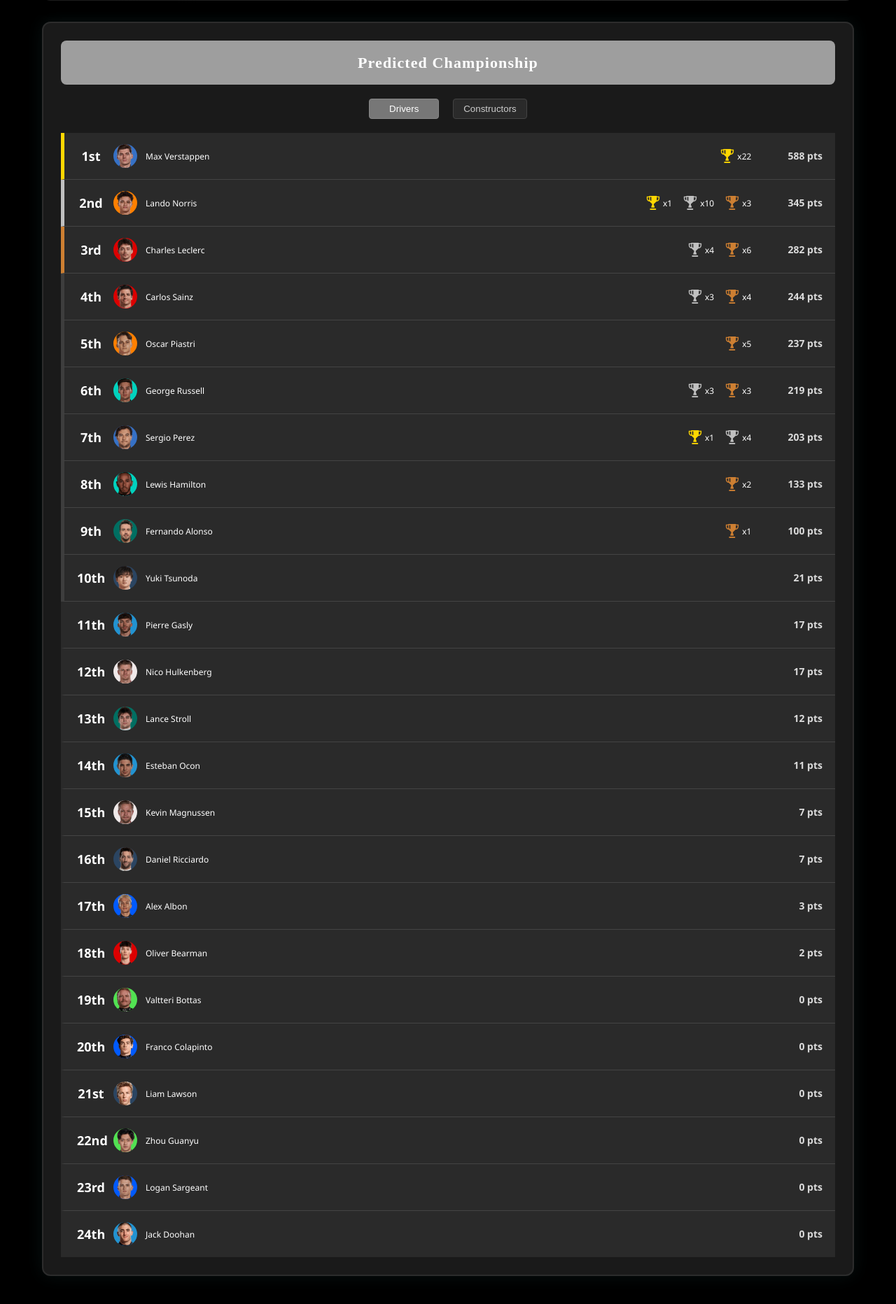
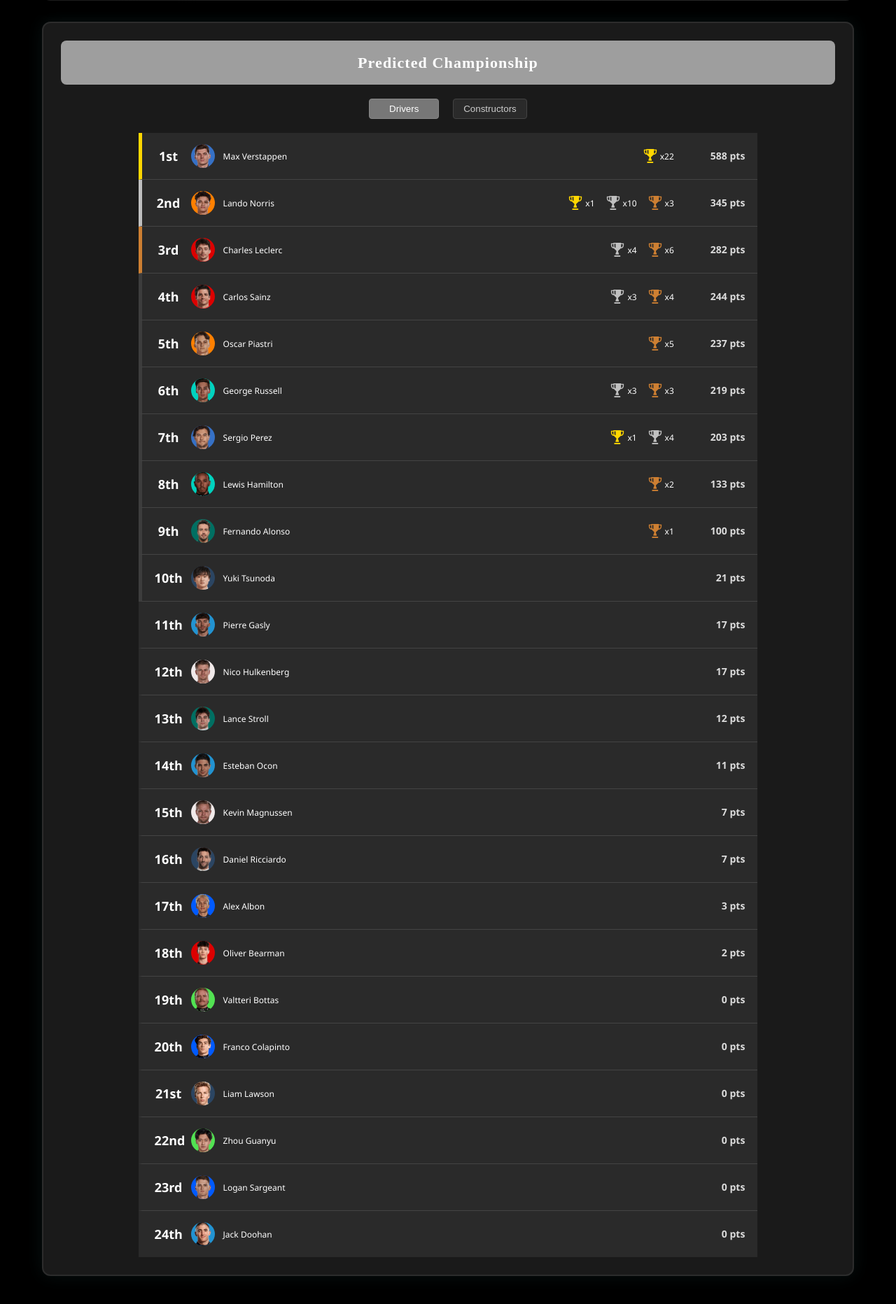
Before and after one commit to Fin250/F1-Constellations, a Flask app: page / in a window 1280 px wide. Shown: the part 1105-2969 px from the top of the page at 70% size. Run offline with Flask 3, Linux system fonts and the light colour scheme; grey boxes are pictures that could not be loaded.

Commit message:
Small tweak to constructor list length

```diff
--- a/static/track.css
+++ b/static/track.css
@@ -323,7 +323,6 @@ header {
 }
 
 .box:hover .box-content .country {
-  color: #d8d3d3;
   font-weight: bold;
   text-shadow: 0 1px 2px rgba(0,0,0,0.5);
 }
@@ -785,6 +784,7 @@ header {
   display: grid;
   grid-template-columns: repeat(auto-fit, minmax(360px, 1fr));
   gap: 30px;
+  align-items: start;
 }
 
 .pred-box {
@@ -812,6 +812,11 @@ header {
   letter-spacing: 0.05em;
 }
 
+.championship-standings {
+  width: 80%;
+  margin: 0 auto;
+}
+
 .strength-list,
 .championship-list {
   list-style: none;
```
